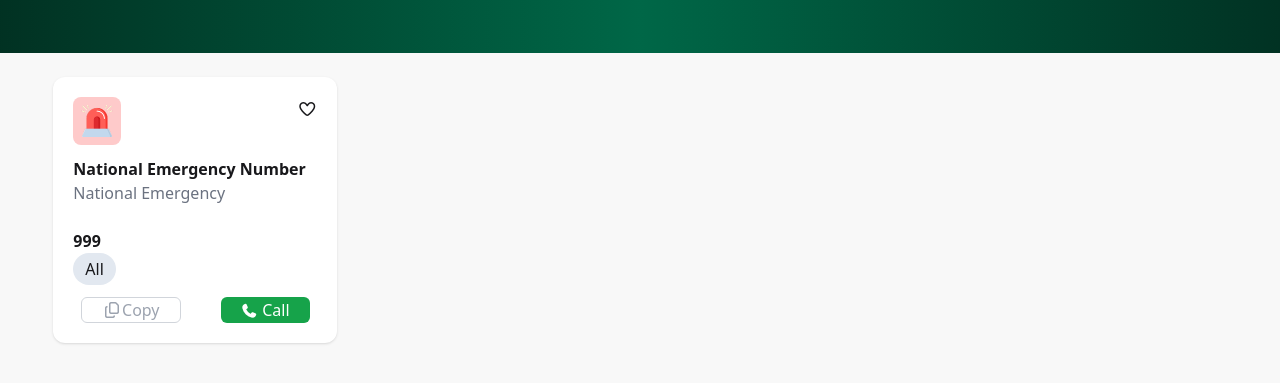
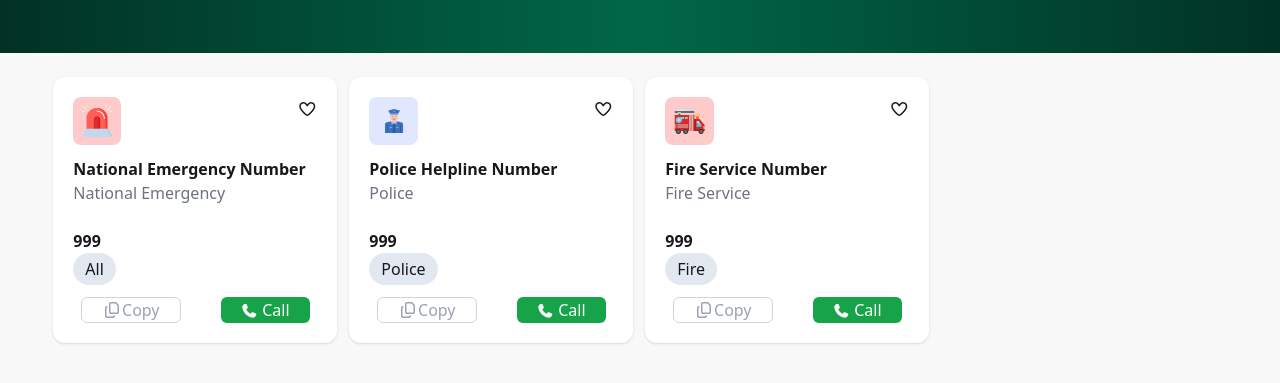
Before and after one commit to Joyasree462/Assignment-5, a plain HTML site: page index.html in a window 1280 px wide. Shown: the part 319-702 px from the top of the page. Drawn offline with nearby package versions, Linux system fonts and the light colour scheme.

```diff
--- a/index.html
+++ b/index.html
@@ -76,11 +76,11 @@
     <!--- Main Section -->
 
     <div class="w-11/12 mx-auto grid grid-cols-12 gap-4 h-full pt-6">
-        <!-- Main content area with 12 column grid layout -->
+
         <div class="col-span-8 md:col-span-9">
             <div id="card-container" class="grid md:grid-cols-2 lg:grid-cols-3 gap-3">
 
-                <!-- Emergency Number Card -->
+
                 <div class="card rounded-xl shadow bg-white p-5">
                     <div class="flex justify-between">
                         <div class="bg-red-200 rounded-lg p-2">
@@ -103,3 +103,50 @@
                         </button>
                     </div>
                 </div>
+
+                <div class="card rounded-xl shadow bg-white p-5">
+                    <div class="flex justify-between">
+                        <div class="bg-indigo-100 rounded-lg p-2">
+                            <img class="h-[32px]" src="./assets/police.png" alt="" />
+                        </div>
+                        <div id="card-heart"><i class="fa-regular fa-heart"></i></div>
+                    </div>
+                    <h1 id="cardTitle" class="font-bold mt-3">Police Helpline Number</h1>
+                    <p class="text-gray-500">Police</p> <br>
+                    <div id="contactNumber" class="font-bold">999</div>
+                    <div class="flex">
+                        <div id="contactCategory" class="bg-slate-200 px-3 py-1 rounded-full text-center">Police</div>
+                    </div>
+                    <div class="flex justify-center gap-10 mt-3">
+                        <button class="copyBtn px-5 border border-gray-300 rounded-md text-gray-400">
+                            <i class="fa-regular fa-copy"></i>Copy
+                        </button>
+                        <button class="callBtn px-5 bg-green-600 rounded-md text-white">
+                            <i class="fa-solid fa-phone text-sm"></i> Call
+                        </button>
+                    </div>
+                </div>
+
+
+                <div class="card rounded-xl shadow bg-white p-5">
+                    <div class="flex justify-between">
+                        <div class="bg-red-200 rounded-lg p-2">
+                            <img class="h-[32px]" src="./assets/fire-service.png" alt="" />
+                        </div>
+                        <div><i id="card-heart" class="fa-regular fa-heart"></i></div>
+                    </div>
+                    <h1 id="cardTitle" class="font-bold mt-3">Fire Service Number</h1>
+                    <p class="text-gray-500">Fire Service</p> <br>
+                    <div id="contactNumber" class="font-bold">999</div>
+                    <div class="flex">
+                        <div id="contactCategory" class="bg-slate-200 px-3 py-1 rounded-full text-center">Fire</div>
+                    </div>
+                    <div class="flex justify-center gap-10 mt-3">
+                        <button class="copyBtn px-5 border border-gray-300 rounded-md text-gray-400">
+                            <i class="fa-regular fa-copy"></i>Copy
+                        </button>
+                        <button class="callBtn px-5 bg-green-600 rounded-md text-white">
+                            <i class="fa-solid fa-phone text-sm"></i> Call
+                        </button>
+                    </div>
+                </div>
```
